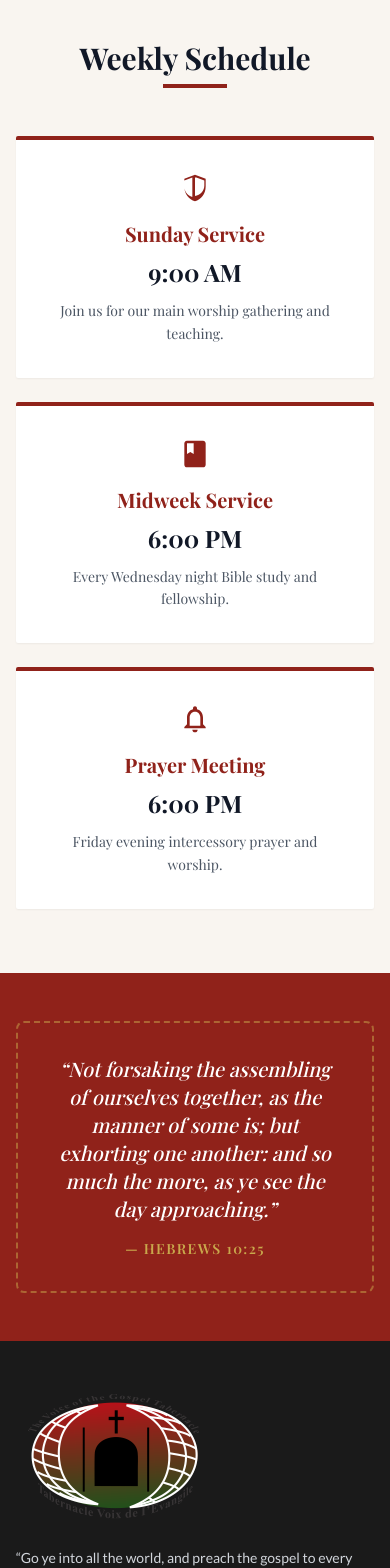
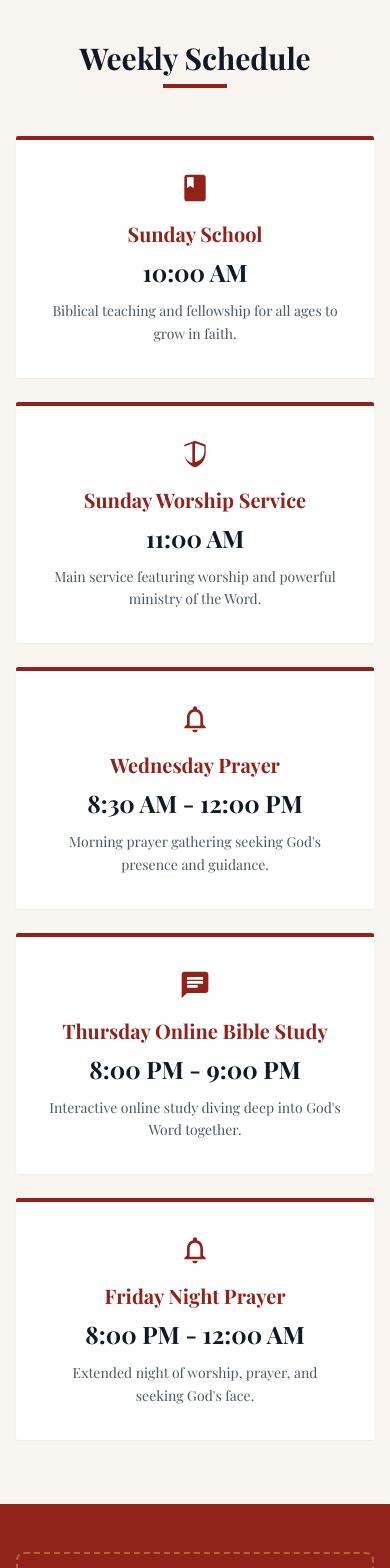
Before and after one commit to Ahmadraza1394/voice-of-gospal, a Next.js app: page /events in a window 390 px wide. Shown: the part 960-2528 px from the top of the page. Built offline with nearby package versions, Linux system fonts and the light colour scheme; no server answers.

Commit message:
bishop image updated, contact phone and schedule updated

```diff
--- a/src/components/about/ContactSection.js
+++ b/src/components/about/ContactSection.js
@@ -83,7 +83,7 @@ export default function ContactSection() {
               >
                 <path d="M6.62 10.79c1.44 2.83 3.76 5.14 6.59 6.59l2.2-2.2c.27-.27.67-.36 1.02-.24 1.12.37 2.33.57 3.57.57.55 0 1 .45 1 1V20c0 .55-.45 1-1 1-9.39 0-17-7.61-17-17 0-.55.45-1 1-1h3.5c.55 0 1 .45 1 1 0 1.25.2 2.45.57 3.57.11.35.03.74-.25 1.02l-2.2 2.2z" />
               </svg>
-              <span className="font-semibold">+1 857-312-0663</span>
+              <span className="font-semibold">(617) 980-7866</span>
             </div>
           </div>
         </div>
--- a/src/components/contact/ContactInfo.js
+++ b/src/components/contact/ContactInfo.js
@@ -142,7 +142,7 @@ export default function ContactInfo() {
                     <p className="font-semibold text-gray-900 text-sm mb-1">
                       Phone
                     </p>
-                    <p className="text-gray-600 text-sm">+1 857-312-0663</p>
+                    <p className="text-gray-600 text-sm">(617) 980-7866</p>
                   </div>
                 </div>
 
--- a/src/components/events/WeeklySchedule.js
+++ b/src/components/events/WeeklySchedule.js
@@ -1,23 +1,25 @@
 const schedules = [
+  {
+    icon: (
+      <svg className="w-8 h-8" fill="currentColor" viewBox="0 0 24 24">
+        <path d="M18 2H6c-1.1 0-2 .9-2 2v16c0 1.1.9 2 2 2h12c1.1 0 2-.9 2-2V4c0-1.1-.9-2-2-2zM6 4h5v8l-2.5-1.5L6 12V4z" />
+      </svg>
+    ),
+    title: "Sunday School",
+    time: "10:00 AM",
+    description:
+      "Biblical teaching and fellowship for all ages to grow in faith.",
+  },
   {
     icon: (
       <svg className="w-8 h-8" fill="currentColor" viewBox="0 0 24 24">
         <path d="M12 2L4 5v6.09c0 5.05 3.41 9.76 8 10.91 4.59-1.15 8-5.86 8-10.91V5l-8-3zm-1 16.93c-3.95-.49-7-3.85-7-7.84V6.3l6-2.25v14.88zm2-14.88l6 2.25v3.79c0 3.99-3.05 7.35-7 7.84V4.05z" />
       </svg>
     ),
-    title: "Sunday Service",
-    time: "9:00 AM",
-    description: "Join us for our main worship gathering and teaching.",
-  },
-  {
-    icon: (
-      <svg className="w-8 h-8" fill="currentColor" viewBox="0 0 24 24">
-        <path d="M18 2H6c-1.1 0-2 .9-2 2v16c0 1.1.9 2 2 2h12c1.1 0 2-.9 2-2V4c0-1.1-.9-2-2-2zM6 4h5v8l-2.5-1.5L6 12V4z" />
-      </svg>
-    ),
-    title: "Midweek Service",
-    time: "6:00 PM",
-    description: "Every Wednesday night Bible study and fellowship.",
+    title: "Sunday Worship Service",
+    time: "11:00 AM",
+    description:
+      "Main service featuring worship and powerful ministry of the Word.",
   },
   {
     icon: (
@@ -25,9 +27,31 @@ const schedules = [
         <path d="M12 22c1.1 0 2-.9 2-2h-4c0 1.1.9 2 2 2zm6-6v-5c0-3.07-1.63-5.64-4.5-6.32V4c0-.83-.67-1.5-1.5-1.5s-1.5.67-1.5 1.5v.68C7.64 5.36 6 7.92 6 11v5l-2 2v1h16v-1l-2-2zm-2 1H8v-6c0-2.48 1.51-4.5 4-4.5s4 2.02 4 4.5v6z" />
       </svg>
     ),
-    title: "Prayer Meeting",
-    time: "6:00 PM",
-    description: "Friday evening intercessory prayer and worship.",
+    title: "Wednesday Prayer",
+    time: "8:30 AM - 12:00 PM",
+    description:
+      "Morning prayer gathering seeking God's presence and guidance.",
+  },
+  {
+    icon: (
+      <svg className="w-8 h-8" fill="currentColor" viewBox="0 0 24 24">
+        <path d="M20 2H4c-1.1 0-1.99.9-1.99 2L2 22l4-4h14c1.1 0 2-.9 2-2V4c0-1.1-.9-2-2-2zM6 9h12v2H6V9zm8 5H6v-2h8v2zm4-6H6V6h12v2z" />
+      </svg>
+    ),
+    title: "Thursday Online Bible Study",
+    time: "8:00 PM - 9:00 PM",
+    description:
+      "Interactive online study diving deep into God's Word together.",
+  },
+  {
+    icon: (
+      <svg className="w-8 h-8" fill="currentColor" viewBox="0 0 24 24">
+        <path d="M12 22c1.1 0 2-.9 2-2h-4c0 1.1.9 2 2 2zm6-6v-5c0-3.07-1.63-5.64-4.5-6.32V4c0-.83-.67-1.5-1.5-1.5s-1.5.67-1.5 1.5v.68C7.64 5.36 6 7.92 6 11v5l-2 2v1h16v-1l-2-2zm-2 1H8v-6c0-2.48 1.51-4.5 4-4.5s4 2.02 4 4.5v6z" />
+      </svg>
+    ),
+    title: "Friday Night Prayer",
+    time: "8:00 PM - 12:00 AM",
+    description: "Extended night of worship, prayer, and seeking God's face.",
   },
 ];
 
@@ -46,7 +70,7 @@ export default function WeeklySchedule() {
         </div>
 
         {/* Schedule Cards */}
-        <div className="grid grid-cols-1 md:grid-cols-3 gap-6 lg:gap-8">
+        <div className="grid grid-cols-1 sm:grid-cols-2 lg:grid-cols-3 xl:grid-cols-5 gap-6 lg:gap-8">
           {schedules.map((schedule, index) => (
             <div
               key={index}
--- a/src/components/layout/Footer.js
+++ b/src/components/layout/Footer.js
@@ -153,7 +153,7 @@ export default function Footer() {
                       d="M3 5a2 2 0 012-2h3.28a1 1 0 01.948.684l1.498 4.493a1 1 0 01-.502 1.21l-2.257 1.13a11.042 11.042 0 005.516 5.516l1.13-2.257a1 1 0 011.21-.502l4.493 1.498a1 1 0 01.684.949V19a2 2 0 01-2 2h-1C9.716 21 3 14.284 3 6V5z"
                     />
                   </svg>
-                  <span>+1 857-142-6666</span>
+                  <span>(617) 980-7866</span>
                 </li>
                 <li className="flex items-start space-x-3 text-sm text-gray-300">
                   <svg
--- a/src/components/visit/LocationMap.js
+++ b/src/components/visit/LocationMap.js
@@ -63,7 +63,7 @@ export default function LocationMap() {
                 </div>
                 <div>
                   <p className="font-semibold text-gray-900 mb-1">Phone</p>
-                  <p className="text-gray-600">+1 857-312-0663</p>
+                  <p className="text-gray-600">(617) 980-7866</p>
                 </div>
               </div>
 
```
Also changed, not shown: public/images/Bishop-oldpicture.jpeg (added), public/images/Bishop-picture.jpeg.
